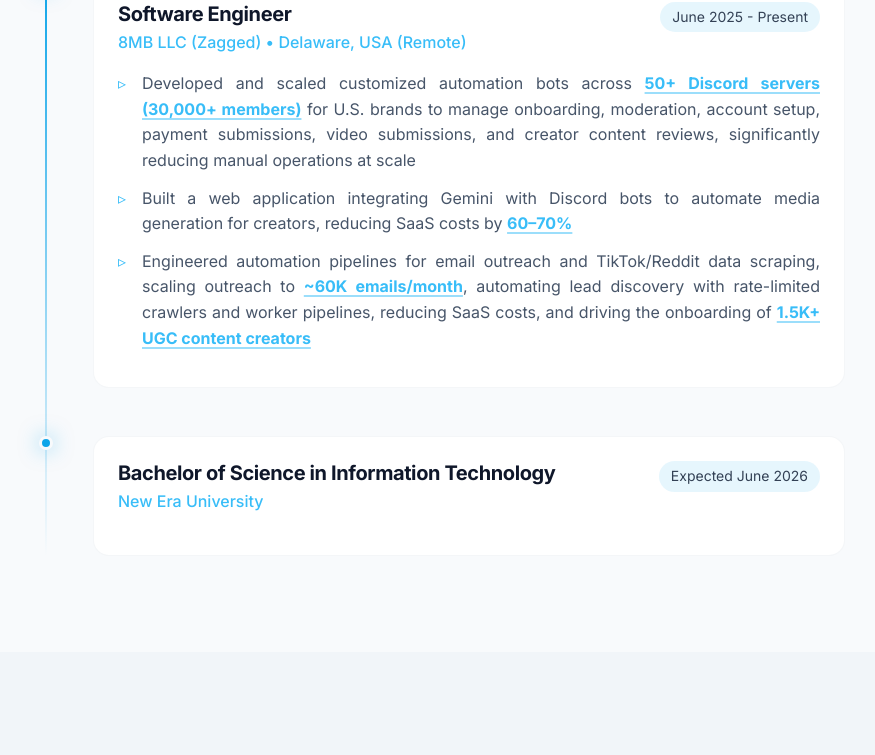
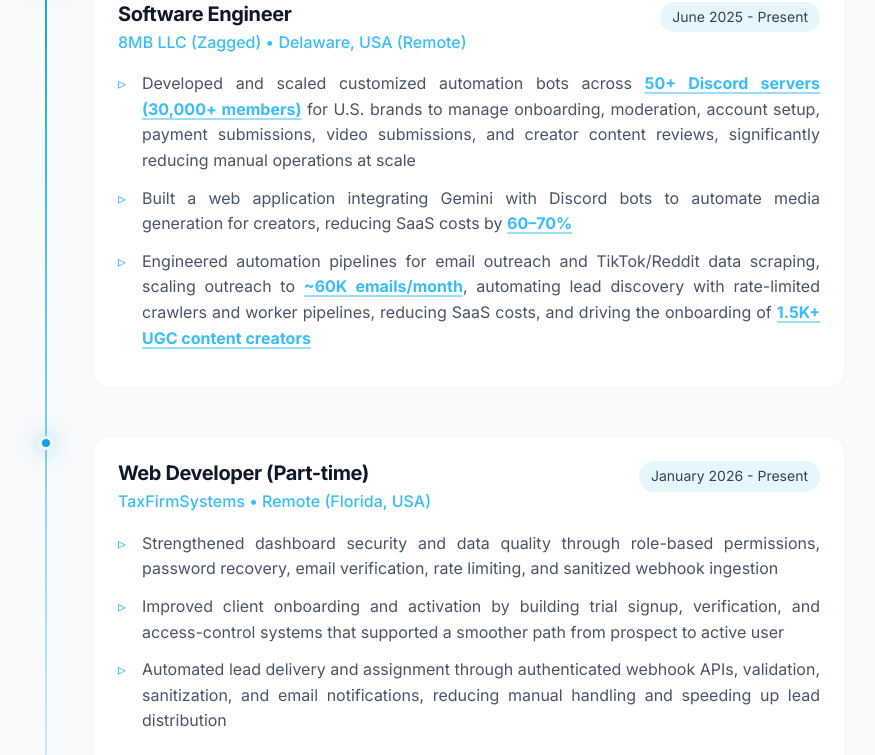
Before and after one commit to 5ky-lark/my-portfolio, a React (Vite) app: page / in a window 1280 px wide. Shown: the part 2000-2755 px from the top of the page, without its empty margins (195-1070 px from the left). Built offline with nearby package versions, Linux system fonts and the light colour scheme.

Commit message:
Update experience and project highlights

```diff
--- a/src/components/Experience.jsx
+++ b/src/components/Experience.jsx
@@ -8,6 +8,17 @@
             <>Developed and scaled customized automation bots across <strong>50+ Discord servers (30,000+ members)</strong> for U.S. brands to manage onboarding, moderation, account setup, payment submissions, video submissions, and creator content reviews, significantly reducing manual operations at scale</>,
             <>Built a web application integrating Gemini with Discord bots to automate media generation for creators, reducing SaaS costs by <strong>60–70%</strong></>,
             <>Engineered automation pipelines for email outreach and TikTok/Reddit data scraping, scaling outreach to <strong>~60K emails/month</strong>, automating lead discovery with rate-limited crawlers and worker pipelines, reducing SaaS costs, and driving the onboarding of <strong>1.5K+ UGC content creators</strong></>,
+        ],
+    },
+    {
+        title: 'Web Developer (Part-time)',
+        company: 'TaxFirmSystems',
+        location: 'Remote (Florida, USA)',
+        date: 'January 2026 - Present',
+        description: [
+            <>Strengthened dashboard security and data quality through role-based permissions, password recovery, email verification, rate limiting, and sanitized webhook ingestion</>,
+            <>Improved client onboarding and activation by building trial signup, verification, and access-control systems that supported a smoother path from prospect to active user</>,
+            <>Automated lead delivery and assignment through authenticated webhook APIs, validation, sanitization, and email notifications, reducing manual handling and speeding up lead distribution</>,
         ],
     },
 ]
--- a/src/components/Projects.jsx
+++ b/src/components/Projects.jsx
@@ -6,7 +6,7 @@
         description: 'Built and scaled customized automation bots to automate workflows and reduce manual operational effort across multiple Discord servers.',
         icon: Bot,
         metrics: [
-            { icon: Users, label: '15,000+ members' },
+            { icon: Users, label: '30,000+ members' },
             { icon: Zap, label: '50+ servers' },
         ],
         tech: ['Discord.py', 'Discord.js', 'Python', 'PostgreSQL', 'Docker'],
@@ -46,25 +46,28 @@
         github: 'https://github.com/5ky-lark/tiktok-profile-scraper',
     },
     {
-        title: 'Reddit Lead Scraper',
-        description: 'Outreach system with rate-limited crawlers, background workers, and SMTP pipelines to automate email discovery and outreach.',
+        title: 'Google Maps Data Scraper',
+        description: 'FastAPI scraper that collects Google Maps business listings, extracts website emails/phones, and exports clean datasets for outreach workflows.',
         icon: Search,
         metrics: [
-            { icon: Users, label: 'Hundreds of leads/run' },
-            { icon: Zap, label: 'Fully automated' },
+            { icon: Users, label: 'All 50 US states' },
+            { icon: Zap, label: 'CSV/JSON export' },
+            { icon: Clock, label: 'SQLite cached runs' },
         ],
-        tech: ['Python', 'Flask', 'SMTP', 'Background Workers'],
+        tech: ['Python', 'FastAPI', 'Playwright', 'SQLite', 'HTTPX'],
+        github: 'https://github.com/5ky-lark/google-maps-and-website-scraper',
     },
     {
-        title: 'EMS Dental E-commerce',
-        description: 'Capstone project: dental e-commerce platform with CRUD admin workflows, RBAC, Auth, PayMongo integration, and analytics.',
+        title: 'NEU Library Visitor Log',
+        description: 'Full-stack campus visitor management system with NEU-restricted Google OAuth, role-aware logging, analytics dashboard, and admin AI assistant.',
         icon: ShoppingCart,
         metrics: [
-            { icon: Zap, label: 'Full-stack solution' },
-            { icon: Users, label: 'RBAC system' },
+            { icon: Lock, label: 'Google OAuth + RBAC' },
+            { icon: TrendingUp, label: 'Analytics + PDF export' },
+            { icon: Bot, label: 'Gemini admin assistant' },
         ],
-        tech: ['Next.js', 'Prisma', 'PayMongo', 'PostgreSQL'],
-        github: 'https://github.com/5ky-lark/emsdental',
+        tech: ['Next.js 14', 'TypeScript', 'MongoDB', 'NextAuth', 'Tailwind CSS'],
+        github: 'https://github.com/5ky-lark/NEU-library-log-google-OAuth2.0',
     },
 ]
 
```
